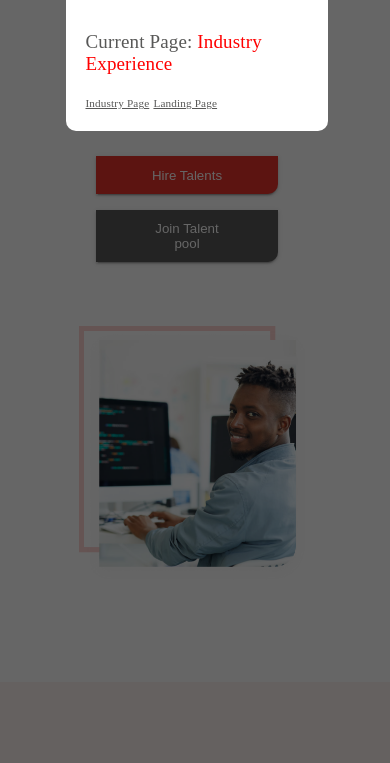
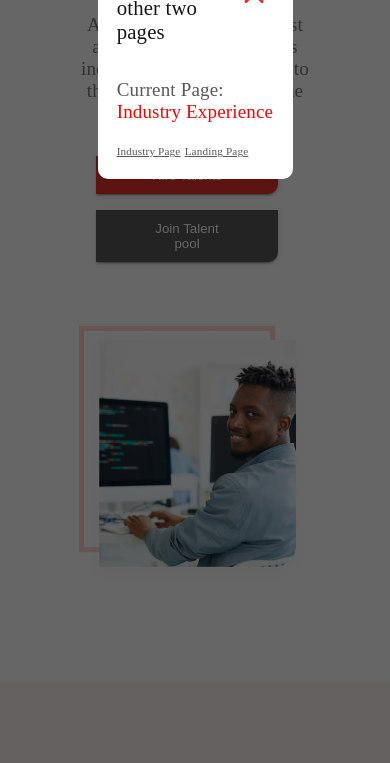
Before and after one commit to OdebisiidowuSolomon/OdebisiidowuSolomon.github.io, a plain HTML site: page Zuri_FE_replicate/industry_exp/index.html in a window 390 px wide. Shown: the part 337-1100 px from the top of the page. Drawn offline with Linux system fonts and the light colour scheme; a web font is replaced by a local one.

Commit message:
pushing final changes 5

```diff
--- a/Zuri_FE_replicate/industry_exp/style.css
+++ b/Zuri_FE_replicate/industry_exp/style.css
@@ -542,12 +542,6 @@ footer {
     .sect3_talent p {
         margin-bottom: -.3rem;
     }
-
-    .overlay .card {
-        width: 67vw !important;
-        left: 20vw !important;
-    }
-
 }
 
 @media (max-width:600px) {
@@ -600,12 +594,6 @@ footer {
         margin-bottom: 1rem;
     }
 
-    .overlay .card {
-        max-width: 30rem !important;
-        left: 17vw !important;
-    }
-
-
 }
 
 
@@ -629,14 +617,8 @@ footer {
     padding-top: .7rem;
     border-radius: 10px;
     z-index: 3000;
-    /* max-width: 30rem; */
-    /* height: 15rem; */
-    width: 43rem;
-    left: 23vw;
-    /* display: flex; */
-    flex-direction: column;
-    align-items: center;
-    justify-content: center;
+    width: 50%;
+    left: 25%;
 }
 
 .card_sect1 {
@@ -706,3 +688,16 @@ footer {
 .hireDiv,.joinDiv {
     text-align: center;
 }
+
+@media (max-width: 400px) {
+    .overlay ._card {
+        width: 80%;
+        left: 10%;
+    }
+
+    .btn,
+    button {
+        width: auto;
+    }
+
+}
--- a/Zuri_FE_replicate/industry_page/style.css
+++ b/Zuri_FE_replicate/industry_page/style.css
@@ -1049,10 +1049,6 @@ header ul li:last-child {
         width: 100%;
     }
 
-    .overlay .card {
-        left: 12vw !important;
-    }
-
 }
 
 @media (max-width:520px) {
@@ -1257,11 +1253,6 @@ header ul li:last-child {
         margin-top: .9rem;
     }
 
-    .overlay .card {
-        max-width: 80% !important;
-        left: 10% !important;
-    }
-
 }
 
 .overlay {
@@ -1284,8 +1275,8 @@ header ul li:last-child {
     padding-top: .7rem;
     border-radius: 10px;
     z-index: 3000;
-    max-width: 30rem;
-    left: 29vw;
+    width: 50%;
+    left: 25%;
 
 }
 
@@ -1306,7 +1297,7 @@ header ul li:last-child {
     cursor: pointer;
 }
 
-.card_body p{
+.card_body p {
     font-size: .8rem;
     color: #585857;
 }
@@ -1324,3 +1315,17 @@ header ul li:last-child {
     font-size: .7rem;
     text-decoration: underline;
 }
+
+
+@media (max-width: 400px) {
+    .overlay ._card {
+        width: 80%;
+        left: 10%;
+    }
+
+    .btn,
+    button {
+        width: auto;
+    }
+
+}
--- a/Zuri_FE_replicate/landing_page/style.css
+++ b/Zuri_FE_replicate/landing_page/style.css
@@ -273,17 +273,6 @@ footer {
         width: auto;
     }
 
-    .card {
-        height: 520px;
-        height: auto;
-        width: auto;
-    }
-
-    .overlay ._card {
-        left: 12vw !important;
-    }
-
-
 }
 
 
@@ -311,20 +300,6 @@ footer {
 }
 
 
-@media (max-width:500px) {
-    .overlay ._card {
-        max-width: 80% !important;
-        left: 10% !important;
-    }
-
-}
-
-@media (max-width:352px) {
-    ._card {
-        height: auto;
-    }
-}
-
 
 .overlay {
     position: absolute;
@@ -346,9 +321,8 @@ footer {
     padding-top: .7rem;
     border-radius: 10px;
     z-index: 3000;
-    max-width: 30rem;
-    left: 29vw;
-
+    width: 50%;
+    left: 25%;
 }
 
 .card_sect1 {
@@ -387,3 +361,21 @@ footer {
     text-decoration: underline;
     color: inherit;
 }
+
+@media (max-width: 400px) {
+    .overlay ._card {
+        width: 80%;
+        left: 10%;
+    }
+
+    .btn, button {
+        width: auto;
+    }
+
+    .card {
+        height: auto;
+        margin: .6rem;
+        padding: 2.6rem 1.3rem;
+    }
+
+}
```
